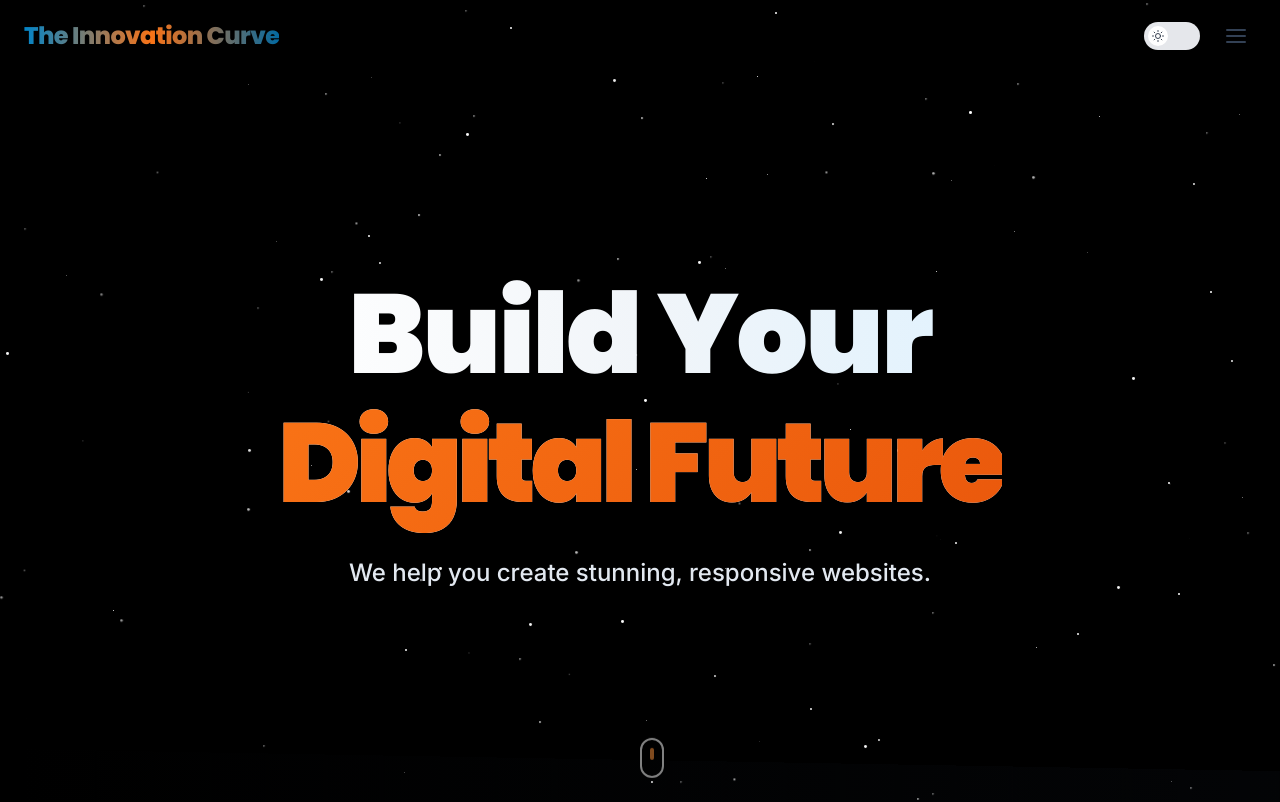
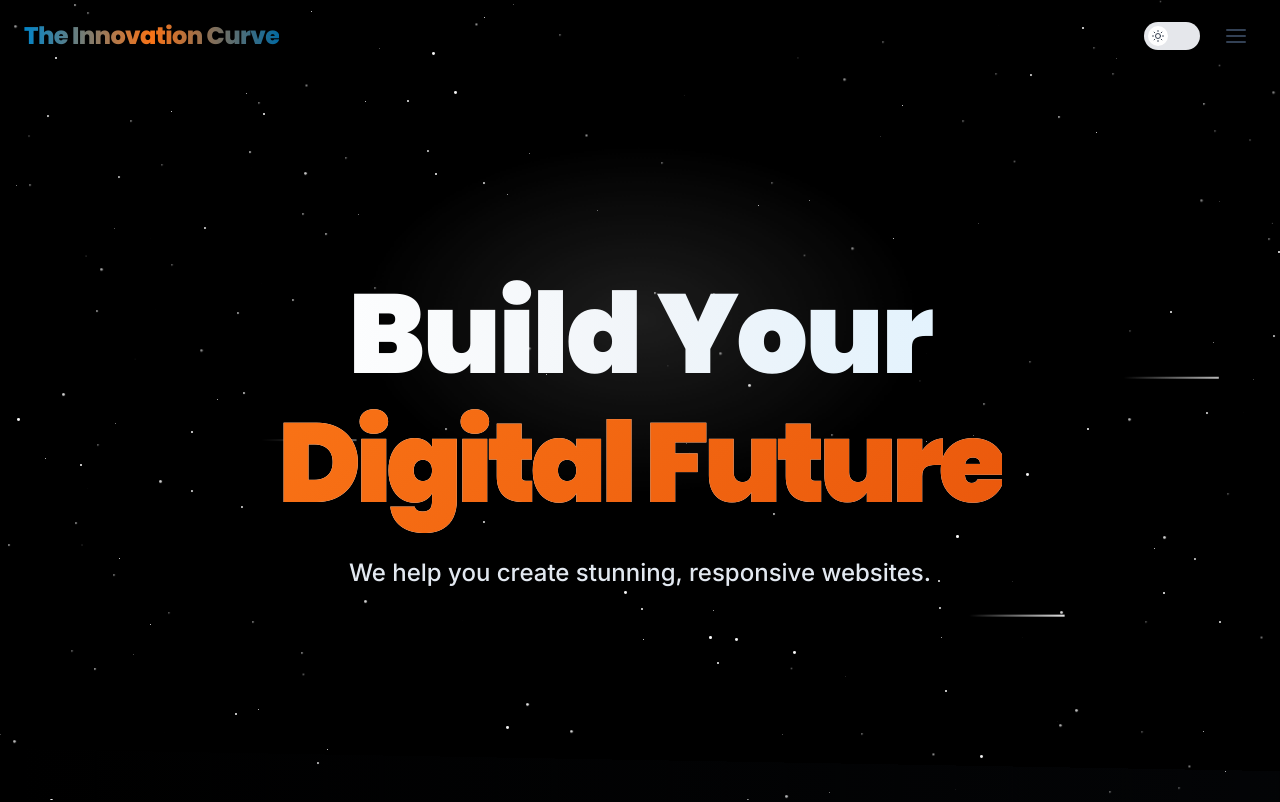
Before and after one commit to Windyphan/Web-builder, a React (Vite) app: page / in a window 1280 px wide. Shown: the top 802 px of the page. Built offline with nearby package versions, Linux system fonts and the light colour scheme; grey boxes are pictures that could not be loaded.

Commit message:
adjust design

```diff
--- a/src/components/Hero.jsx
+++ b/src/components/Hero.jsx
@@ -21,21 +21,87 @@ const Star = ({ style }) => (
     />
 );
 
-// Component to generate a field of stars
+// New component for shooting stars
+const ShootingStar = () => {
+    const duration = Math.random() * 2 + 1;
+    const delay = Math.random() * 5 + 5;
+
+    return (
+        <motion.div
+            className="absolute h-0.5 w-24 bg-gradient-to-l from-white"
+            style={{
+                top: `${Math.random() * 50}%`, // Start in the top half
+                left: '-100px',
+            }}
+            initial={{
+                x: 0,
+                y: 0,
+                opacity: 0,
+            }}
+            animate={{
+                x: '150vw', // Move across the screen
+                y: '50vh', // and downwards
+                opacity: [0, 1, 0],
+            }}
+            transition={{
+                duration,
+                delay,
+                repeat: Infinity,
+                repeatDelay: delay,
+                ease: 'linear',
+            }}
+        />
+    );
+};
+
+// New component for a galaxy effect
+const Galaxy = () => (
+    <motion.div
+        className="absolute"
+        style={{
+            top: '15%',
+            left: '25%',
+            width: '50%',
+            height: '50%',
+            background: 'radial-gradient(ellipse at center, rgba(255, 255, 255, 0.15) 0%, rgba(255, 255, 255, 0) 70%)',
+            transform: 'rotate(-25deg)'
+        }}
+        initial={{ opacity: 0, scale: 0.9 }}
+        animate={{ opacity: [0, 0.8, 0.2, 0.8, 0], scale: 1 }}
+        transition={{
+            duration: 30,
+            repeat: Infinity,
+            repeatType: "mirror",
+            ease: "easeInOut"
+        }}
+    />
+);
+
+// Component to generate a field of stars, now with galaxy and shooting stars
 const Starfield = () => {
-    // Create an array of 150 stars with random positions and sizes
-    const stars = Array.from({ length: 150 }).map((_, i) => {
+    // Create an array of 250 stars with random positions and sizes
+    const stars = Array.from({ length: 250 }).map((_, i) => {
         const size = Math.random() * 2 + 1;
         const style = {
             width: `${size}px`,
             height: `${size}px`,
             top: `${Math.random() * 100}%`,
-            left: `${Math.random() * 100}%`,
+            left: `${Math.random() * 100}%`
         };
-        return <Star key={i} style={style} />;
+        return <Star key={`star-${i}`} style={style} />;
     });
 
-    return <div className="absolute inset-0 z-0">{stars}</div>;
+    const shootingStars = Array.from({ length: 3 }).map((_, i) => (
+        <ShootingStar key={`shooting-star-${i}`} />
+    ));
+
+    return (
+        <div className="absolute inset-0 z-0 overflow-hidden">
+            <Galaxy />
+            {stars}
+            {shootingStars}
+        </div>
+    );
 };
 
 const Hero = () => {
@@ -78,16 +144,6 @@ const Hero = () => {
 
             </div>
 
-            {/* Scroll indicator */}
-            <motion.div
-                className="absolute bottom-8 left-1/2 transform -translate-x-1/2 z-30"
-                animate={{ y: [0, 10, 0] }}
-                transition={{ duration: 2, repeat: Infinity }}
-            >
-                <div className="w-6 h-10 border-2 border-white/50 rounded-full flex justify-center">
-                    <div className="w-1 h-3 bg-accent-400 rounded-full mt-2 animate-pulse"></div>
-                </div>
-            </motion.div>
         </section>
     );
 };
--- a/src/components/VideoSection.jsx
+++ b/src/components/VideoSection.jsx
@@ -1,8 +1,33 @@
-import React from 'react';
+import React, { useRef } from 'react';
+import { motion, useScroll, useTransform } from 'framer-motion';
 
 const VideoSection = () => {
+    const sectionRef = useRef(null);
+    const { scrollYProgress } = useScroll({
+        target: sectionRef,
+        offset: ["start end", "start center"] // Animation starts when section enters viewport, ends when section top reaches center
+    });
+
+    // Animate scale from 0.7 (smaller) to 1 (full size)
+    const scale = useTransform(scrollYProgress, [0, 1], [0.7, 1]);
+    // Animate vertical position from 10% offset to 0% offset (slides up slightly)
+    const y = useTransform(scrollYProgress, [0, 1], ["10%", "0%"]);
+
     return (
-        <section className="relative h-screen overflow-hidden bg-black">
+        <section ref={sectionRef} className="relative h-screen overflow-hidden bg-black flex items-center justify-center">
+            <motion.div
+                style={{
+                    position: 'absolute',
+                    top: '50%',
+                    left: '50%',
+                    x: '-50%', // Center horizontally
+                    y: y,      // Animated vertical position
+                    scale: scale, // Animated scale
+                    width: '100%', // Container fills the section
+                    height: '100%', // Container fills the section
+                    overflow: 'hidden', // Hide parts of the video that go beyond the container during scaling
+                }}
+            >
                 <iframe
                     src="https://player.vimeo.com/video/1124235622?background=1&autoplay=1&loop=1&muted=1"
                     frameBorder="0"
@@ -11,14 +36,15 @@ const VideoSection = () => {
                         position: 'absolute',
                         top: '50%',
                         left: '50%',
-                    width: '100vw',
-                    height: '56.25vw', // 16:9 aspect ratio
-                    minWidth: '100%',
-                    minHeight: '100%',
-                    transform: 'translate(-50%, -50%)',
+                        width: '100vw', // Ensure it covers the viewport width
+                        height: '56.25vw', // Maintain 16:9 aspect ratio
+                        minWidth: '100%', // Ensure it covers at least 100% of its parent (motion.div)
+                        minHeight: '100%', // Ensure it covers at least 100% of its parent (motion.div)
+                        transform: 'translate(-50%, -50%)', // Center the iframe within its parent
                     }}
                     title="background video"
                 ></iframe>
+            </motion.div>
         </section>
     );
 };
```
Lines whose indentation alone changed are shown as unchanged.
